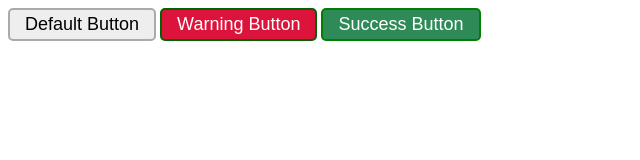
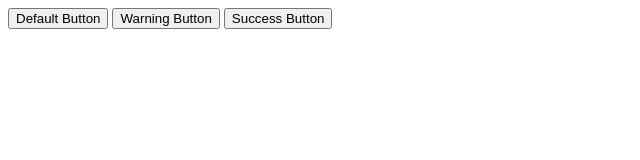
Before and after one commit to wow2nov/css-cascading-and-specificity, a website: page ex-1/index.html in a window 1280 px wide. Shown: the whole page, without its empty margins (0-640 px from the left). Drawn offline with Linux system fonts and the light colour scheme.

Commit message:
Update style.css

```diff
--- a/ex-1/style.css
+++ b/ex-1/style.css
@@ -1,30 +1 @@
 /* Start coding here  */
-.ex-btn {
-  padding: 4px 15px;
-  border-radius: 5px;
-  font-size: 18px;
-  cursor: pointer;
-  color: black;
-  background-color: #eee;
-  border: 2px solid #aaa;
-}
-
-.ex-btn-warning {
-  padding: 4px 15px;
-  border-radius: 5px;
-  font-size: 18px;
-  cursor: pointer;
-  color: white;
-  background-color: crimson;
-  border: 2px solid darkgreen;
-}
-
-.ex-btn-success {
-  padding: 4px 15px;
-  border-radius: 5px;
-  font-size: 18px;
-  cursor: pointer;
-  color: white;
-  background-color: seagreen;
-  border: 2px solid green;
-}
```
